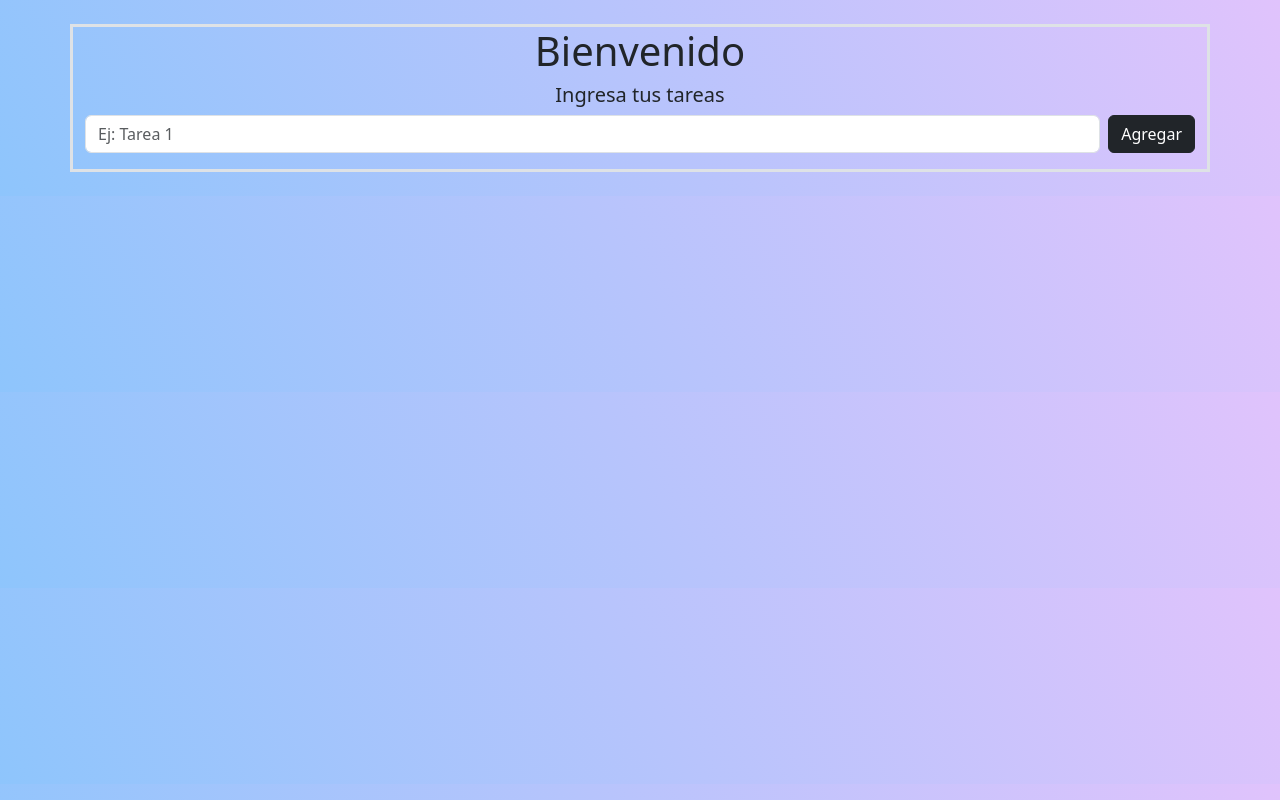
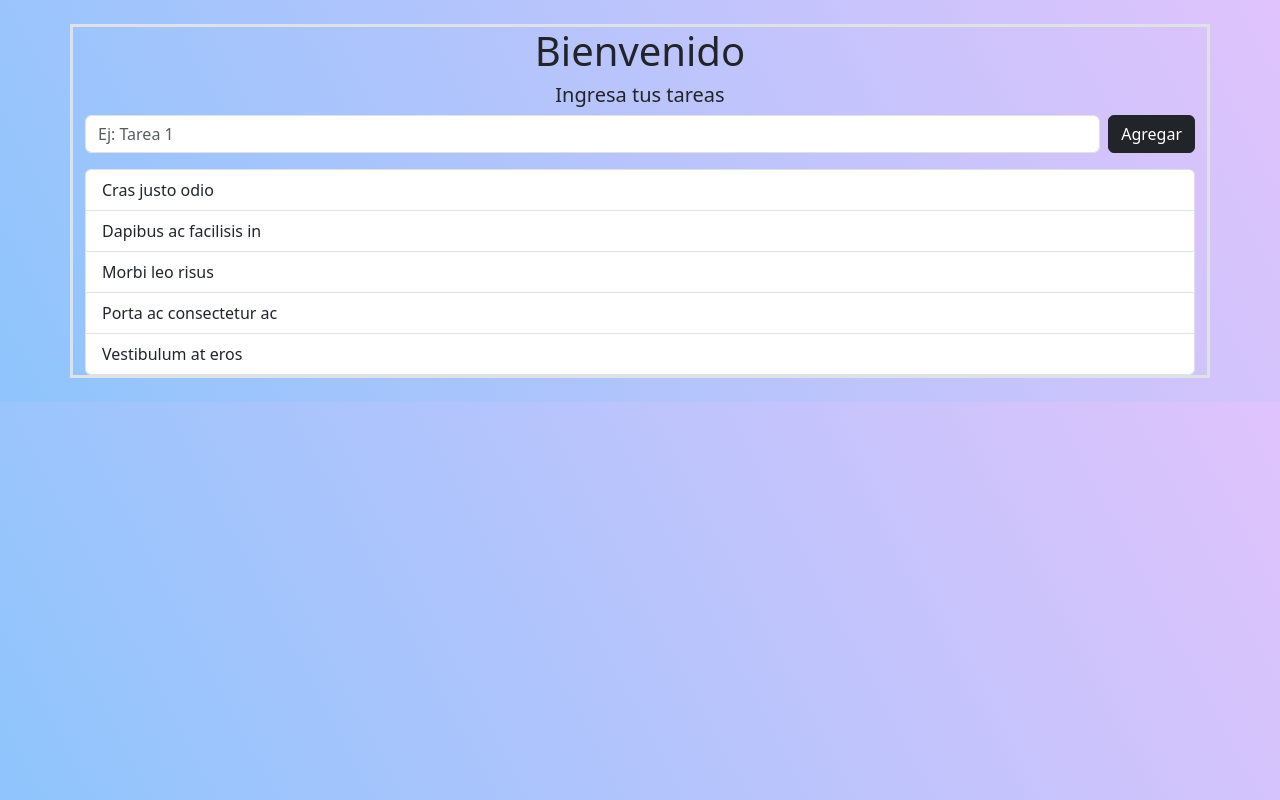
Before and after one commit to sheyla23a/ListaTareasReact, a React (Vite) app: page / in a window 1280 px wide. Built offline with nearby package versions, Linux system fonts and the light colour scheme.

Commit message:
agregue componente listaTareas donde se encuentra mi ListGroup

```diff
--- a/src/components/FormularioTarea.jsx
+++ b/src/components/FormularioTarea.jsx
@@ -1,5 +1,6 @@
 import { Button } from 'react-bootstrap';
 import Form from 'react-bootstrap/Form';
+import ListaTareas from './ListaTareas';
 
 const FormularioTarea = () => {
   return (
@@ -10,6 +11,7 @@ const FormularioTarea = () => {
           <Button variant='dark' className='ms-2' type='submit'>Agregar</Button>
         </Form.Group>
       </Form>
+      <ListaTareas></ListaTareas>
     </section>
   );
 };
--- /dev/null
+++ b/src/components/ListaTareas.jsx
@@ -0,0 +1,14 @@
+import { ListGroup } from "react-bootstrap";
+const ListaTareas = () => {
+  return (
+    <ListGroup>
+      <ListGroup.Item>Cras justo odio</ListGroup.Item>
+      <ListGroup.Item>Dapibus ac facilisis in</ListGroup.Item>
+      <ListGroup.Item>Morbi leo risus</ListGroup.Item>
+      <ListGroup.Item>Porta ac consectetur ac</ListGroup.Item>
+      <ListGroup.Item>Vestibulum at eros</ListGroup.Item>
+    </ListGroup>
+  );
+};
+
+export default ListaTareas;
```
